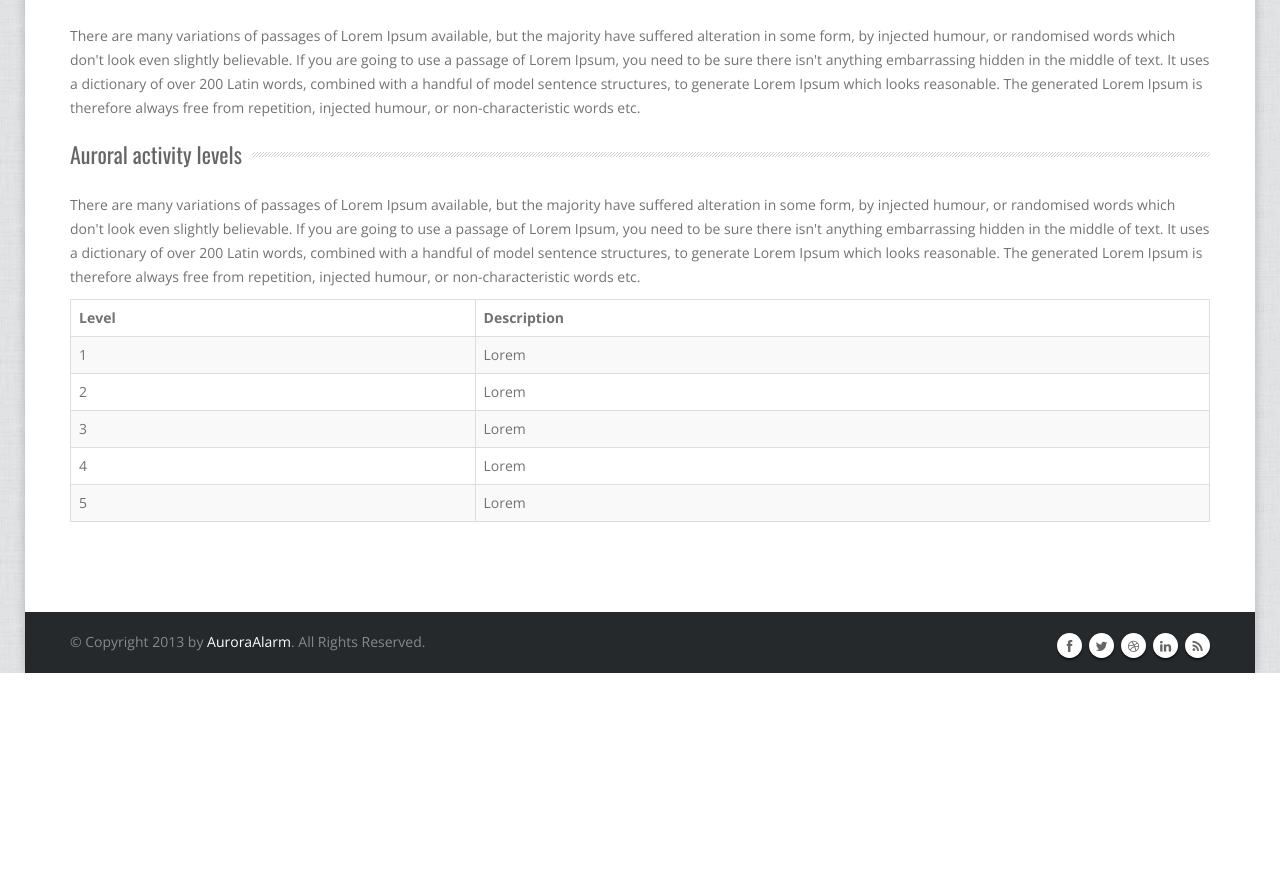
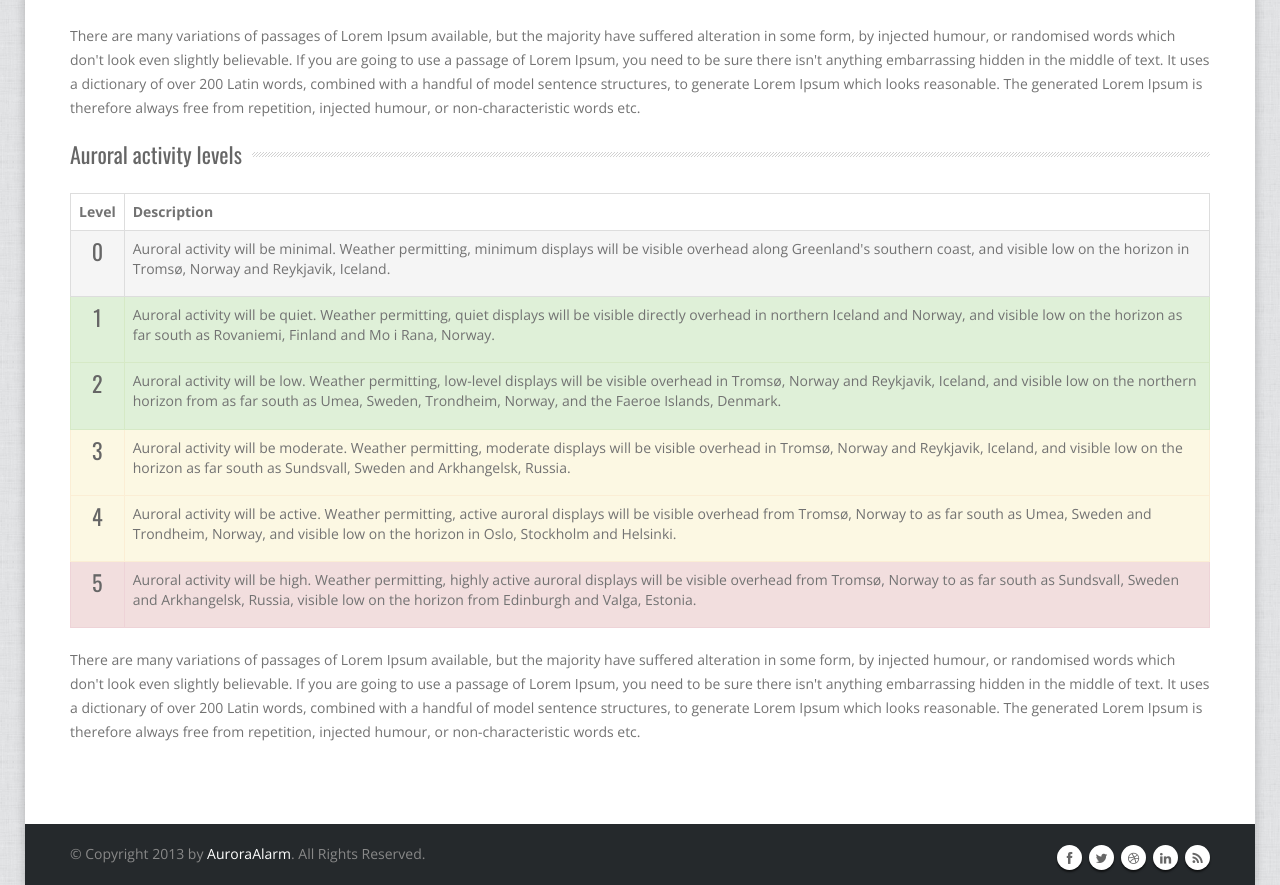
Before and after one commit to NejcZupec/AuroraAlarm, a Django app: page /auroral_activity in a window 1280 px wide. Shown: the part 638-1523 px from the top of the page. Before the commit the page ends 1311 px from the top, so only its background shows below. Run offline with Django 3.2, Linux system fonts and the light colour scheme; parts of the project's set-up code (start-up, migrations or seed data) failed here and were passed over; some libraries are stand-ins or nearby versions.

Commit message:
Added auroral activity levels #17.

```diff
--- a/aurora_alarm/api/parser.py
+++ b/aurora_alarm/api/parser.py
@@ -93,10 +93,11 @@ def save_value_to_database(date, value):
 
 def run_parser():
     """
-    Parse all aurora activity values between 2010-01-01 and 2013-12-12.
+    Parse all aurora activity values between 2013-01-01 and 2013-12-12.
+    Be careful, this website is not reachable all the time!
     """
 
-    for year in range(2011, 2014):
+    for year in range(2013, 2014):
         for month in range (1,13):
             for i in range(1,31):
                 aurora_parser = AuroraParser(year, month, i)
--- a/aurora_alarm/frontend/templatetags/progress_bar_interval.py
+++ b/aurora_alarm/frontend/templatetags/progress_bar_interval.py
@@ -7,11 +7,11 @@ register = template.Library()
 def progress_bar_interval(aurora_value):
     """
     This tag calculates new interval value.
-    Input interval: 0...9
+    Input interval: 0...5
     Output interval: 0...100
 
     Keyword aruguments:
     aurora_value -- Current AuroraAlarm value
     """
 
-    return int(100.0/9 * int(aurora_value))
+    return int(100.0/5 * int(aurora_value))
--- a/aurora_alarm/templates/auroral_activity.html
+++ b/aurora_alarm/templates/auroral_activity.html
@@ -32,10 +32,6 @@
                         <article>
                             <h3 class="title">Auroral activity levels</h3>
                             <div class="post-content">
-                                <p>
-                                    There are many variations of passages of Lorem Ipsum available, but the majority have suffered alteration in some form, by injected humour, or randomised words which don't look even slightly believable. If you are going to use a passage of Lorem Ipsum, you need to be sure there isn't anything embarrassing hidden in the middle of text. It uses a dictionary of over 200 Latin words, combined with a handful of model sentence structures, to generate Lorem Ipsum which looks reasonable. The generated Lorem Ipsum is therefore always free from repetition, injected humour, or non-characteristic words etc.
-                                </p>
-
                                 <table class="table table-striped table-bordered">
                                     <thead>
                                         <tr>
@@ -44,28 +40,36 @@
                                         </tr>
                                     </thead>
                                     <tbody>
-                                        <tr>
-                                            <td>1</td>
-                                            <td>Lorem</td>
+                                        <tr class="active">
+                                            <td><h3 class="text-center">0</h3></td>
+                                            <td>Auroral activity will be minimal. Weather permitting, minimum displays will be visible overhead along Greenland's southern coast, and visible low on the horizon in Tromsø, Norway and Reykjavik, Iceland.</td>
                                         </tr>
-                                        <tr>
-                                            <td>2</td>
-                                            <td>Lorem</td>
+                                        <tr class="success">
+                                            <td><h3 class="text-center">1</h3></td>
+                                            <td>Auroral activity will be quiet. Weather permitting, quiet displays will be visible directly overhead in northern Iceland and Norway, and visible low on the horizon as far south as Rovaniemi, Finland and Mo i Rana, Norway.</td>
                                         </tr>
-                                        <tr>
-                                            <td>3</td>
-                                            <td>Lorem</td>
+                                        <tr class="success">
+                                            <td><h3 class="text-center">2</h3></td>
+                                            <td>Auroral activity will be low. Weather permitting, low-level displays will be visible overhead in Tromsø, Norway and Reykjavik, Iceland, and visible low on the northern horizon from as far south as Umea, Sweden, Trondheim, Norway, and the Faeroe Islands, Denmark.</td>
                                         </tr>
-                                        <tr>
-                                            <td>4</td>
-                                            <td>Lorem</td>
+                                        <tr class="warning">
+                                            <td><h3 class="text-center">3</h3></td>
+                                            <td>Auroral activity will be moderate. Weather permitting, moderate displays will be visible overhead in Tromsø, Norway and Reykjavik, Iceland, and visible low on the horizon as far south as Sundsvall, Sweden and Arkhangelsk, Russia.</td>
                                         </tr>
-                                        <tr>
-                                            <td>5</td>
-                                            <td>Lorem</td>
+                                        <tr class="warning">
+                                            <td><h3 class="text-center">4</h3></td>
+                                            <td>Auroral activity will be active. Weather permitting, active auroral displays will be visible overhead from Tromsø, Norway to as far south as Umea, Sweden and Trondheim, Norway, and visible low on the horizon in Oslo, Stockholm and Helsinki.</td>
+                                        </tr>
+                                        <tr class="danger">
+                                            <td><h3 class="text-center">5</h3></td>
+                                            <td>Auroral activity will be high. Weather permitting, highly active auroral displays will be visible overhead from Tromsø, Norway to as far south as Sundsvall, Sweden and Arkhangelsk, Russia, visible low on the horizon from Edinburgh and Valga, Estonia.</td>
                                         </tr>
                                     </tbody>
                                 </table>
+
+                                <p>
+                                    There are many variations of passages of Lorem Ipsum available, but the majority have suffered alteration in some form, by injected humour, or randomised words which don't look even slightly believable. If you are going to use a passage of Lorem Ipsum, you need to be sure there isn't anything embarrassing hidden in the middle of text. It uses a dictionary of over 200 Latin words, combined with a handful of model sentence structures, to generate Lorem Ipsum which looks reasonable. The generated Lorem Ipsum is therefore always free from repetition, injected humour, or non-characteristic words etc.
+                                </p>
                             </div>
                         </article>
                     </div>
```
